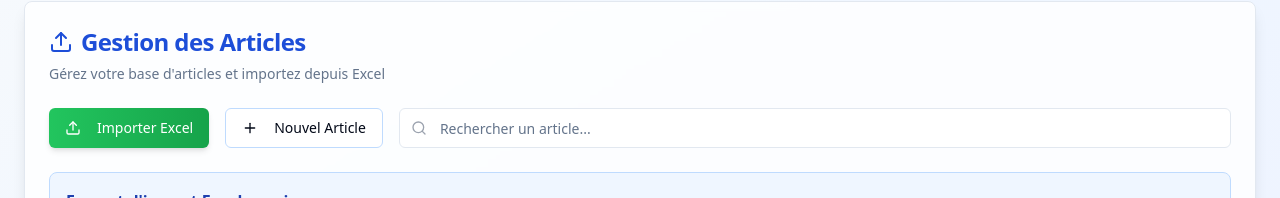
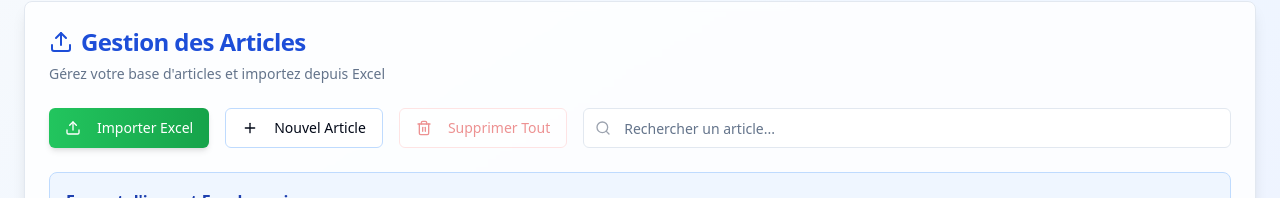
Before and after one commit to chekib1978/entree-flow-scan-stats, a React (Vite) app: page / in a window 1280 px wide. Both pictures are taken after a click on the tab "Articles". Shown: the part 195-393 px from the top of the page. Built offline with nearby package versions, Linux system fonts and the light colour scheme; no server answers; the database is empty.

Commit message:
feat: Add button to delete all articles
Adds a button to the Articles module to allow deleting all articles at once.

```diff
--- a/src/components/ArticlesModule.tsx
+++ b/src/components/ArticlesModule.tsx
@@ -1,10 +1,10 @@
-
 import { useState, useEffect } from "react";
 import { Card, CardContent, CardDescription, CardHeader, CardTitle } from "@/components/ui/card";
 import { Button } from "@/components/ui/button";
 import { Input } from "@/components/ui/input";
 import { Badge } from "@/components/ui/badge";
 import { Table, TableBody, TableCell, TableHead, TableHeader, TableRow } from "@/components/ui/table";
+import { AlertDialog, AlertDialogAction, AlertDialogCancel, AlertDialogContent, AlertDialogDescription, AlertDialogFooter, AlertDialogHeader, AlertDialogTitle, AlertDialogTrigger } from "@/components/ui/alert-dialog";
 import { Upload, Plus, Search, Edit, Trash2, FileCheck } from "lucide-react";
 import { useToast } from "@/hooks/use-toast";
 import { supabase } from "@/integrations/supabase/client";
@@ -16,6 +16,7 @@ const ArticlesModule = () => {
   const [searchTerm, setSearchTerm] = useState("");
   const [loading, setLoading] = useState(true);
   const [importing, setImporting] = useState(false);
+  const [deletingAll, setDeletingAll] = useState(false);
   const { toast } = useToast();
 
   useEffect(() => {
@@ -133,6 +134,30 @@ const ArticlesModule = () => {
     }
   };
 
+  const deleteAllArticles = async () => {
+    setDeletingAll(true);
+    try {
+      const { error } = await supabase.rpc('truncate_articles');
+
+      if (error) throw error;
+
+      setArticles([]);
+      toast({
+        title: "Suppression réussie",
+        description: "Tous les articles ont été supprimés avec succès",
+      });
+    } catch (error) {
+      console.error('Erreur lors de la suppression de tous les articles:', error);
+      toast({
+        title: "Erreur",
+        description: "Impossible de supprimer tous les articles",
+        variant: "destructive"
+      });
+    } finally {
+      setDeletingAll(false);
+    }
+  };
+
   const filteredArticles = articles.filter(article =>
     article.designation.toLowerCase().includes(searchTerm.toLowerCase()) ||
     article.code_article?.toLowerCase().includes(searchTerm.toLowerCase())
@@ -185,6 +210,36 @@ const ArticlesModule = () => {
               <Plus className="w-4 h-4 mr-2" />
               Nouvel Article
             </Button>
+            <AlertDialog>
+              <AlertDialogTrigger asChild>
+                <Button
+                  variant="outline"
+                  className="border-red-200 hover:bg-red-50 text-red-600"
+                  disabled={articles.length === 0}
+                >
+                  <Trash2 className="w-4 h-4 mr-2" />
+                  Supprimer Tout
+                </Button>
+              </AlertDialogTrigger>
+              <AlertDialogContent>
+                <AlertDialogHeader>
+                  <AlertDialogTitle>Confirmer la suppression</AlertDialogTitle>
+                  <AlertDialogDescription>
+                    Êtes-vous sûr de vouloir supprimer tous les articles ? Cette action est irréversible et supprimera {articles.length} article(s).
+                  </AlertDialogDescription>
+                </AlertDialogHeader>
+                <AlertDialogFooter>
+                  <AlertDialogCancel>Annuler</AlertDialogCancel>
+                  <AlertDialogAction
+                    onClick={deleteAllArticles}
+                    disabled={deletingAll}
+                    className="bg-red-600 hover:bg-red-700"
+                  >
+                    {deletingAll ? 'Suppression...' : 'Supprimer Tout'}
+                  </AlertDialogAction>
+                </AlertDialogFooter>
+              </AlertDialogContent>
+            </AlertDialog>
             <div className="flex-1">
               <div className="relative">
                 <Search className="absolute left-3 top-1/2 transform -translate-y-1/2 text-gray-400 w-4 h-4" />
```
